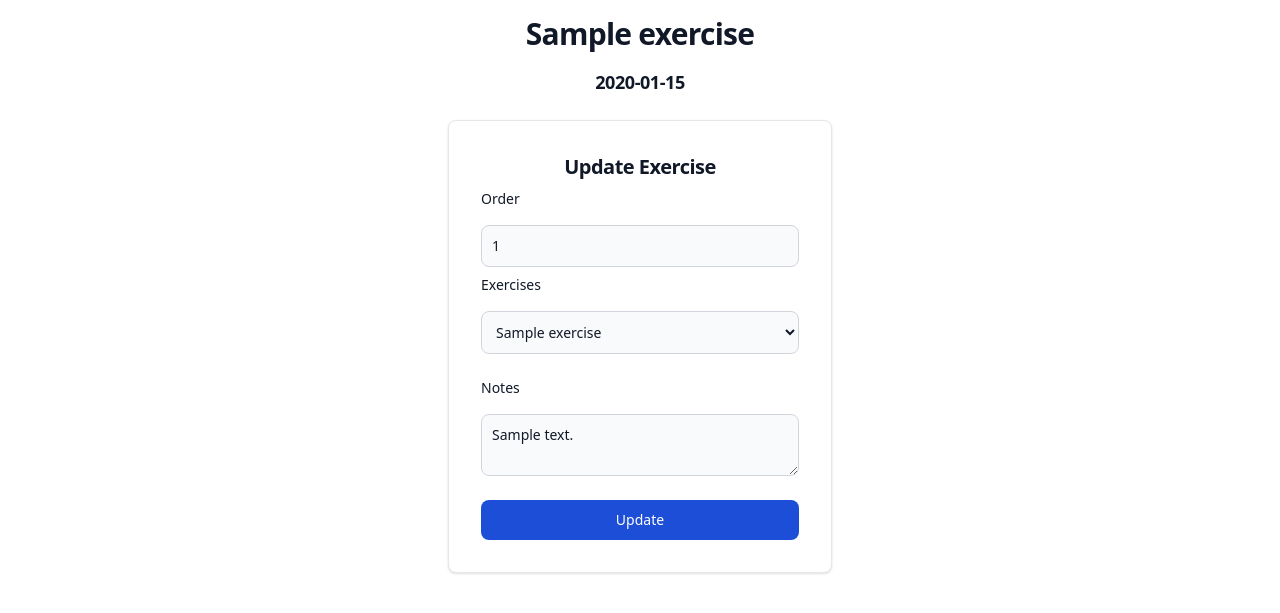
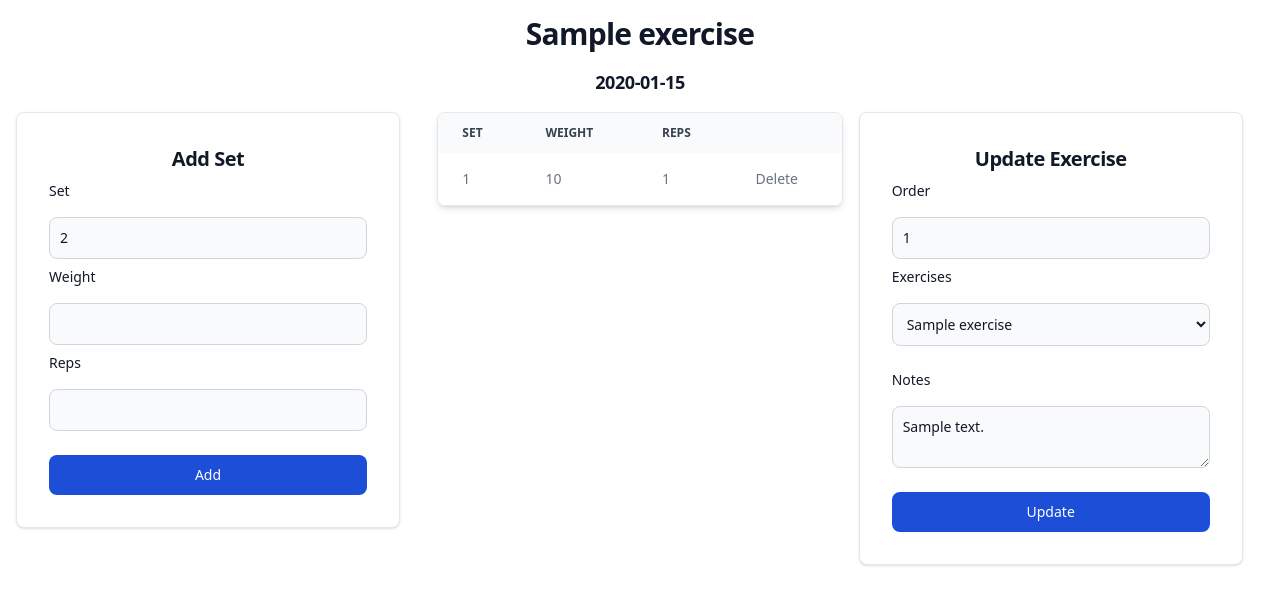
Before and after one commit to paulharbulak-maxar/exercise-db, a FastAPI app: page /workout_exercises/1 in a window 1280 px wide. Shown: the part 40-653 px from the top of the page. Run offline with FastAPI, Linux system fonts and the light colour scheme; tables that the repository leaves empty hold one stand-in row (values such as "Sample post"); some libraries are stand-ins or nearby versions.

Commit message:
Add form for adding exercise sets to workout_exercise.html. Use grid instead of flex layout.

```diff
--- a/templates/workout_exercise.html
+++ b/templates/workout_exercise.html
@@ -7,9 +7,51 @@
     <h2 class="flex place-content-center mb-4 text-sm md:text-base lg:text-lg font-bold leading-none tracking-tight text-gray-900 dark:text-white"">
         {{  workout_exercise.workout.date.strftime('%Y-%m-%d') }}
     </h2>
-    <form action="{{ url_for('update_workout_exercise', workout_exercise_id=workout_exercise.id) }}" method="post" enctype="multipart/form-data">
-        <div class="flex flex-row justify-center">
-            <div class="flex flex-col form-group gap-2 m-2 w-full max-w-sm p-4 bg-white border border-gray-200 rounded-lg shadow sm:p-6 md:p-8 dark:bg-gray-800 dark:border-gray-700">
+    <div class="grid grid-cols-1 md:grid-cols-3 m-4 gap-4 place-content-center">
+        <form action="{{ url_for('create_exercise_set', workout_exercise_id=workout_exercise.id) }}" method="post" enctype="multipart/form-data">
+            <div class="flex flex-col form-group gap-2 w-full max-w-sm p-4 bg-white border border-gray-200 rounded-lg shadow sm:p-6 md:p-8 dark:bg-gray-800 dark:border-gray-700">
+                <h2 class="flex place-content-center text-xl md:text-xl lg:text-xl font-bold leading-none tracking-tight text-gray-900 dark:text-white">
+                    Add Set
+                </h2>
+                <label for="set_number" class="block mb-2 text-sm font-medium text-gray-900 dark:text-white">Set</label>
+                <input type="number" id="set_number" name="set_number" value={{ workout_exercise.sets|length + 1 }} max="20" class="bg-gray-50 border border-gray-300 text-gray-900 text-sm rounded-lg focus:ring-blue-500 focus:border-blue-500 block p-2.5 dark:bg-gray-700 dark:border-gray-600 dark:placeholder-gray-400 dark:text-white dark:focus:ring-blue-500 dark:focus:border-blue-500">
+                <label for="weight" class="block mb-2 text-sm font-medium text-gray-900 dark:text-white">Weight</label>
+                <input type="number" id="weight" name="weight" step="5" max="1000" class="bg-gray-50 border border-gray-300 text-gray-900 text-sm rounded-lg focus:ring-blue-500 focus:border-blue-500 block p-2.5 dark:bg-gray-700 dark:border-gray-600 dark:placeholder-gray-400 dark:text-white dark:focus:ring-blue-500 dark:focus:border-blue-500">
+                <label for="reps" class="block mb-2 text-sm font-medium text-gray-900 dark:text-white">Reps</label>
+                <input type="number" id="reps" name="reps" max="100" class="bg-gray-50 border border-gray-300 text-gray-900 text-sm rounded-lg focus:ring-blue-500 focus:border-blue-500 block p-2.5 dark:bg-gray-700 dark:border-gray-600 dark:placeholder-gray-400 dark:text-white dark:focus:ring-blue-500 dark:focus:border-blue-500">
+                <button id="add" type='submit' class="mt-4 text-white bg-blue-700 hover:bg-blue-800 focus:ring-4 focus:outline-none focus:ring-blue-300 font-medium rounded-lg text-sm px-5 py-2.5 text-center dark:bg-blue-600 dark:hover:bg-blue-700 dark:focus:ring-blue-800">
+                    Add
+                </button>
+            </div>
+        </form>
+        <div class="shrink h-fit max-h-max overflow-auto max-h-64 border dark:border-gray-700 shadow-md rounded-lg">
+            <table class="w-full text-sm text-left rtl:text-right text-gray-500 dark:text-gray-400">
+                <thead class="text-xs text-gray-700 uppercase bg-gray-50 dark:bg-gray-700 dark:text-gray-400">
+                    <tr>
+                        <th scope="col" class="px-6 py-3">Set</th>
+                        <th scope="col" class="px-6 py-3">Weight</th>
+                        <th scope="col" class="px-6 py-3">Reps</th>
+                        <th scope="col" class="px-6 py-3">
+                            <span class="sr-only">Delete</span>
+                        </th>
+                    </tr>
+                </thead>
+                <tbody>
+                {% for set in workout_exercise.sets|sort(attribute='set_number') %}
+                <tr class="{{ 'border-b' if not loop.last }} bg-white dark:bg-gray-800 dark:border-gray-700">
+                    <td class="px-6 py-4">{{ set.set_number }}</td>
+                    <td class="px-6 py-4">{{ set.weight }}</td>
+                    <td class="px-6 py-4">{{ set.reps }}</td>
+                    <td class="px-6 py-4">
+                        Delete
+                    </td>
+                </tr>
+                {% endfor %}
+                </tbody>
+            </table>
+        </div>
+        <form action="{{ url_for('update_workout_exercise', workout_exercise_id=workout_exercise.id) }}" method="post" enctype="multipart/form-data">
+            <div class="flex flex-col form-group gap-2 w-full max-w-sm p-4 bg-white border border-gray-200 rounded-lg shadow sm:p-6 md:p-8 dark:bg-gray-800 dark:border-gray-700">
                 <h2 class="flex place-content-center text-xl md:text-xl lg:text-xl font-bold leading-none tracking-tight text-gray-900 dark:text-white">
                     Update Exercise
                 </h2>
@@ -27,7 +69,6 @@
                     Update
                 </button>
             </div>
-        </div>
-    </form>
-<!--TODO: Add list and form for viewing and adding sets (weight + reps)-->
+        </form>
+    </div>
 {% endblock %}
```
